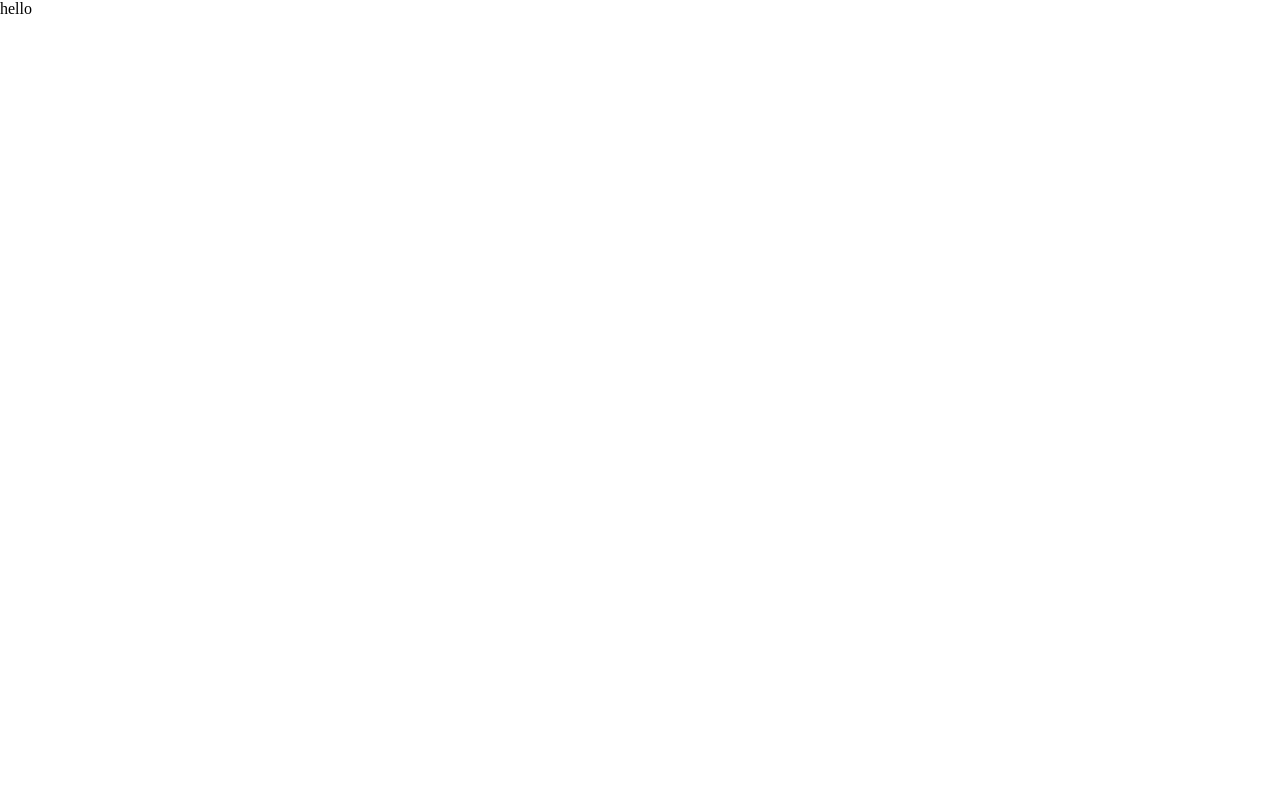
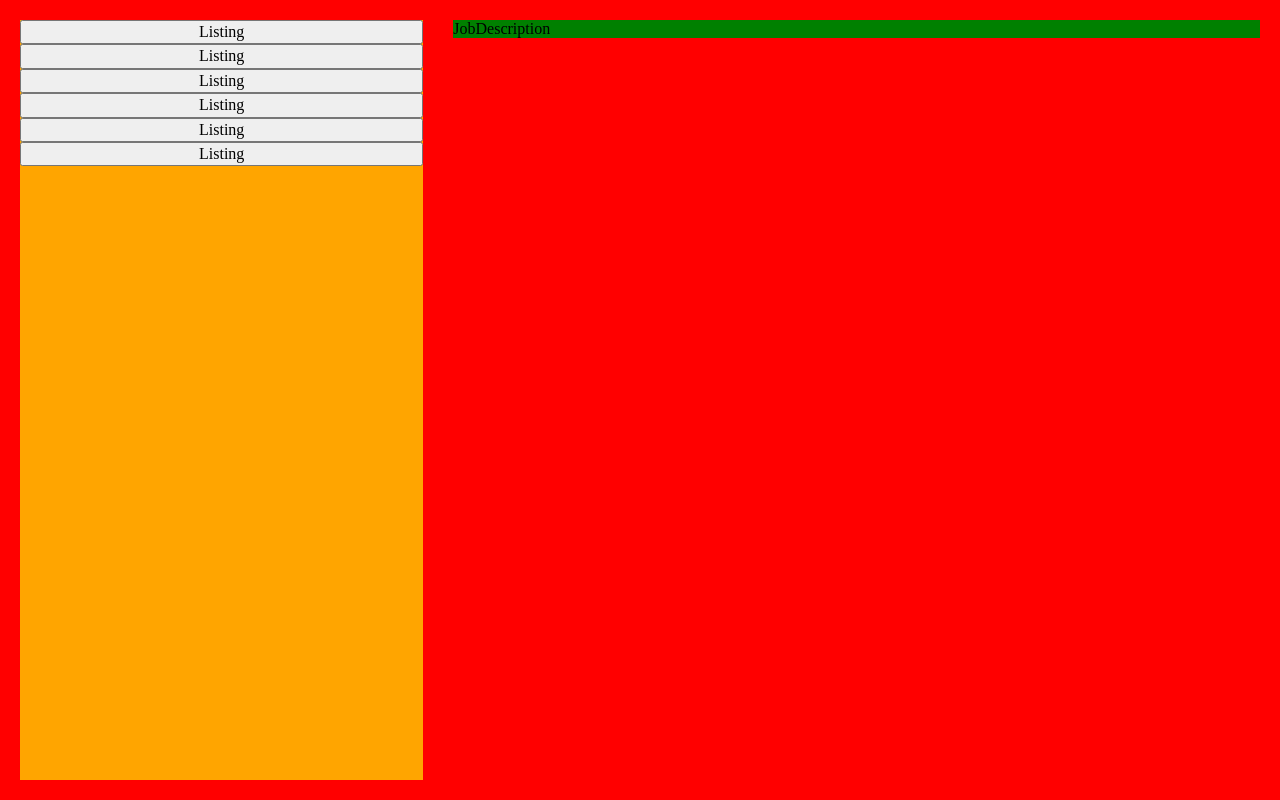
Before and after one commit to indraantoor/Job-Listings, a Next.js app: page / in a window 1280 px wide. Built offline with nearby package versions, Linux system fonts and the light colour scheme.

Commit message:
style: add basic layout with components
Signed-off-by: indraantoor <indraantoor@gmail.com>

```diff
--- /dev/null
+++ b/components/JobDescription/index.tsx
@@ -0,0 +1,7 @@
+import styles from './styles/jobDescription.styles.module.css';
+
+const JobDescription = () => {
+  return <div className={styles.jobDescriptionContainer}>JobDescription</div>;
+};
+
+export default JobDescription;
--- /dev/null
+++ b/components/JobDescription/styles/jobDescription.styles.module.css
@@ -0,0 +1,3 @@
+.jobDescriptionContainer {
+  background: green;
+}
--- /dev/null
+++ b/components/Sidebar/JobListing/index.tsx
@@ -0,0 +1,11 @@
+import styles from './styles/jobListing.styles.module.css';
+
+const JobListing = () => {
+  return (
+    <div>
+      <button className={styles.jobListingBtn}>Listing</button>
+    </div>
+  );
+};
+
+export default JobListing;
--- /dev/null
+++ b/components/Sidebar/JobListing/styles/jobListing.styles.module.css
@@ -0,0 +1,4 @@
+.jobListingBtn {
+  width: 100%;
+  cursor: pointer;
+}
--- /dev/null
+++ b/components/Sidebar/index.tsx
@@ -0,0 +1,17 @@
+import JobListing from './JobListing';
+import styles from './styles/sidebar.styles.module.css';
+
+const Sidebar = () => {
+  return (
+    <aside className={styles.sidebarContainer}>
+      <JobListing />
+      <JobListing />
+      <JobListing />
+      <JobListing />
+      <JobListing />
+      <JobListing />
+    </aside>
+  );
+};
+
+export default Sidebar;
--- /dev/null
+++ b/components/Sidebar/styles/sidebar.styles.module.css
@@ -0,0 +1,3 @@
+.sidebarContainer {
+  background: orange;
+}
--- a/pages/index.tsx
+++ b/pages/index.tsx
@@ -1,8 +1,15 @@
 import Head from 'next/head';
 import { NextPageWithLayout } from './page';
+import Sidebar from 'components/Sidebar';
+import JobDescription from 'components/JobDescription';
+import styles from '../styles/Home.module.css';
 
 const Home: NextPageWithLayout = () => {
-  return <main>hello</main>;
+  return (
+    <main>
+      <JobDescription />
+    </main>
+  );
 };
 
 export default Home;
@@ -16,7 +23,10 @@ Home.getLayout = (page) => {
         <link rel="icon" href="/favicon.ico" />
       </Head>
 
-      {page}
+      <div className={styles.container}>
+        <Sidebar />
+        {page}
+      </div>
     </div>
   );
 };
--- /dev/null
+++ b/styles/Home.module.css
@@ -0,0 +1,8 @@
+.container {
+  background: red;
+  padding: 20px;
+  display: grid;
+  grid-template-columns: 1fr 2fr;
+  gap: 30px;
+  height: 100vh;
+}
```
